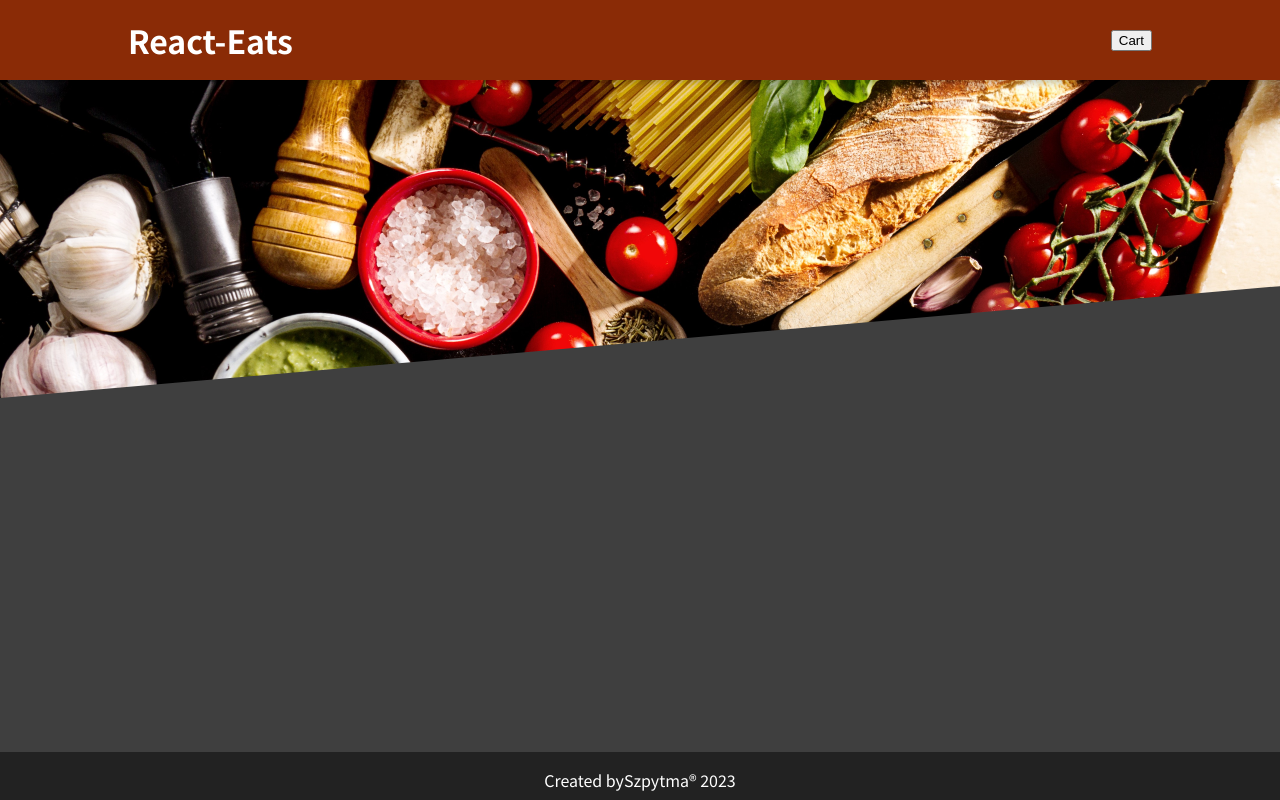
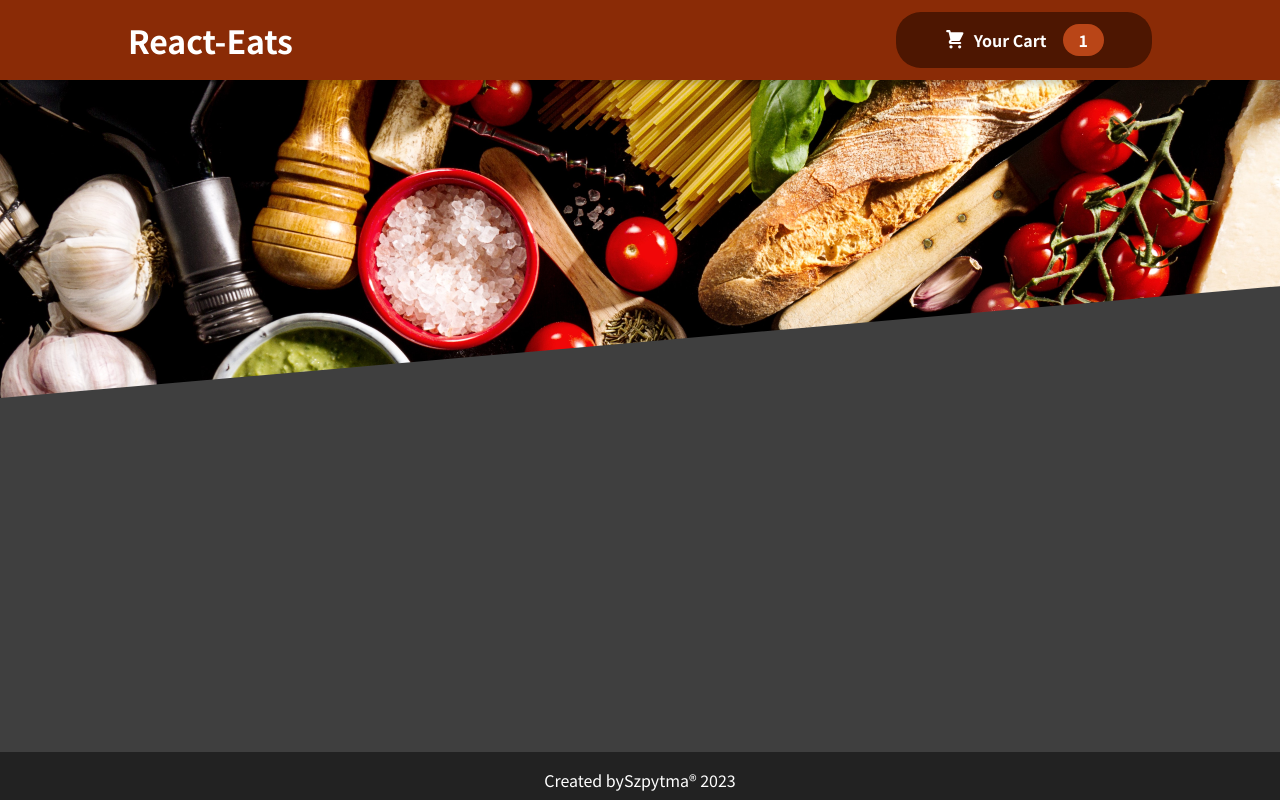
Before and after one commit to Szpytma/react-eats, a React (Create React App) app: page / in a window 1280 px wide. Built offline with nearby package versions, Linux system fonts and the light colour scheme.

Commit message:
svg btn implemented

```diff
--- /dev/null
+++ b/src/components/Cart/CartIcon.jsx
@@ -0,0 +1,13 @@
+const CartIcon = () => {
+  return (
+    <svg
+      xmlns="http://www.w3.org/2000/svg"
+      viewBox="0 0 20 20"
+      fill="currentColor"
+    >
+      <path d="M3 1a1 1 0 000 2h1.22l.305 1.222a.997.997 0 00.01.042l1.358 5.43-.893.892C3.74 11.846 4.632 14 6.414 14H15a1 1 0 000-2H6.414l1-1H14a1 1 0 00.894-.553l3-6A1 1 0 0017 3H6.28l-.31-1.243A1 1 0 005 1H3zM16 16.5a1.5 1.5 0 11-3 0 1.5 1.5 0 013 0zM6.5 18a1.5 1.5 0 100-3 1.5 1.5 0 000 3z" />
+    </svg>
+  );
+};
+
+export default CartIcon;
--- a/src/components/Layout/Header.jsx
+++ b/src/components/Layout/Header.jsx
@@ -1,12 +1,13 @@
 import "./Header.css";
 import mealsImage from "../../assets/meals.jpg";
+import HeaderCartButton from "./HeaderCartButton";
 
 const Header = () => {
   return (
     <>
       <header className="header">
         <h1>React-Eats</h1>
-        <button>Cart</button>
+        <HeaderCartButton>Cart</HeaderCartButton>
       </header>
       <div className="main-image">
         <img src={mealsImage} alt="a table full of delicious food!"></img>
--- /dev/null
+++ b/src/components/Layout/HeaderCartButton.css
@@ -0,0 +1,59 @@
+.button {
+  cursor: pointer;
+  font: inherit;
+  border: none;
+  background-color: #4d1601;
+  color: white;
+  padding: 0.75rem 3rem;
+  display: flex;
+  justify-content: space-around;
+  align-items: center;
+  border-radius: 25px;
+  font-weight: bold;
+}
+
+.button:hover,
+.button:active {
+  background-color: #2c0d00;
+}
+
+.icon {
+  width: 1.35rem;
+  height: 1.35rem;
+  margin-right: 0.5rem;
+}
+
+.badge {
+  background-color: #b94517;
+  padding: 0.25rem 1rem;
+  border-radius: 25px;
+  margin-left: 1rem;
+  font-weight: bold;
+}
+
+.button:hover .badge,
+.button:active .badge {
+  background-color: #92320c;
+}
+
+.bump {
+  animation: bump 300ms ease-out;
+}
+
+@keyframes bump {
+  0% {
+    transform: scale(1);
+  }
+  10% {
+    transform: scale(0.9);
+  }
+  30% {
+    transform: scale(1.1);
+  }
+  50% {
+    transform: scale(1.15);
+  }
+  100% {
+    transform: scale(1);
+  }
+}
--- /dev/null
+++ b/src/components/Layout/HeaderCartButton.jsx
@@ -0,0 +1,16 @@
+import CartIcon from "../Cart/CartIcon";
+import "./HeaderCartButton.css";
+const HeaderCartButton = () => {
+  return (
+    <button className="button">
+      <span className="icon">
+        {" "}
+        <CartIcon />
+      </span>
+      <span>Your Cart</span>
+      <span className="badge">1</span>
+    </button>
+  );
+};
+
+export default HeaderCartButton;
```
